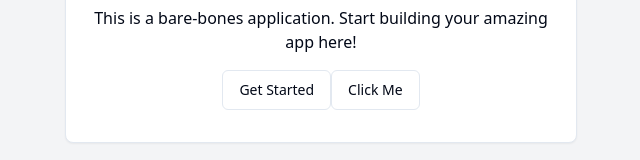
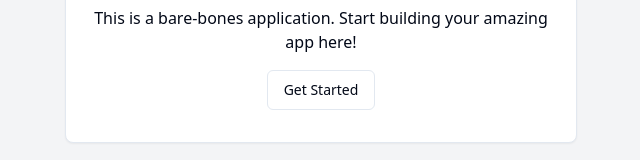
Before and after one commit to GPT-Engineer-App-Dev/project-seed, a React (Vite) app: page / in a window 1280 px wide. Shown: the part 366-526 px from the top of the page, without its empty margins (319-959 px from the left). Built offline with nearby package versions, Linux system fonts and the light colour scheme.

Commit message:
Removed the "Click Me" button from the Index page.

```diff
--- a/src/pages/Index.jsx
+++ b/src/pages/Index.jsx
@@ -15,12 +15,6 @@ const Index = () => {
         <CardContent className="text-center">
           <p className="mb-4">This is a bare-bones application. Start building your amazing app here!</p>
           <Button variant="outline" className="mb-2">Get Started</Button>
-          <Button variant="outline" className="mb-2" onClick={() => {
-            console.log("Button clicked!");
-            toast({
-              title: "Button clicked!",
-            });
-          }}>Click Me</Button>
         </CardContent>
       </Card>
     </div>
```
